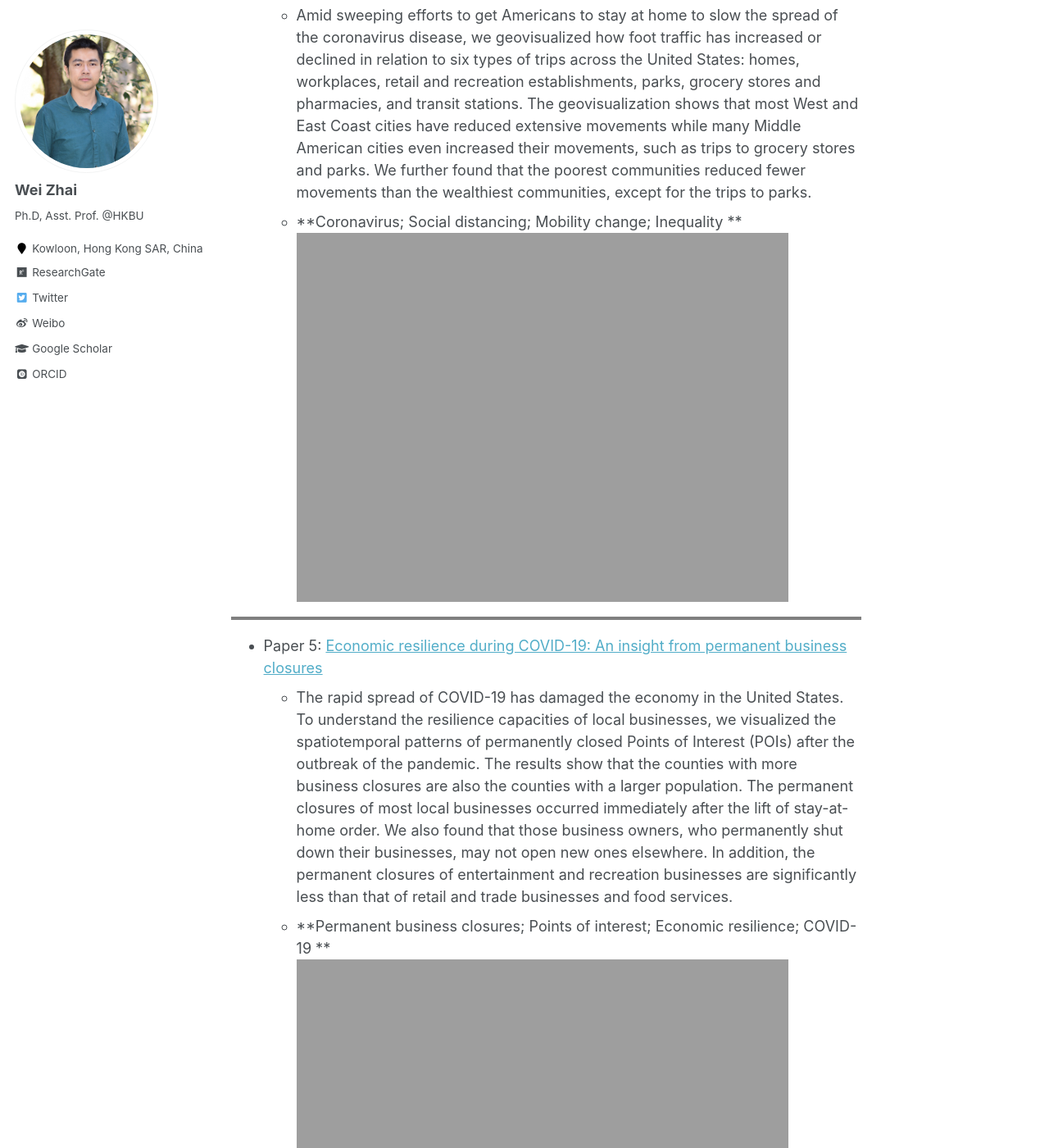
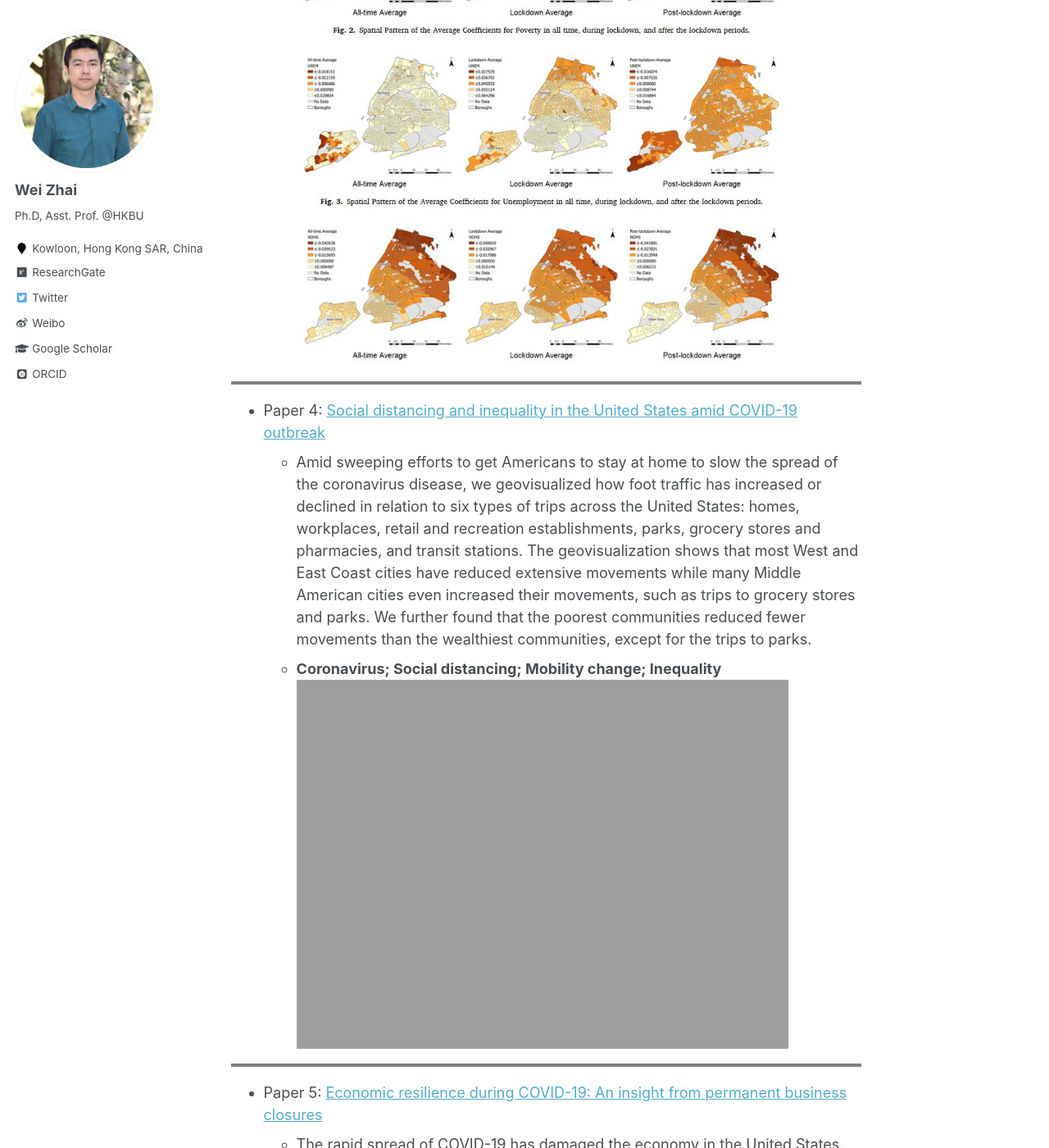
Before and after one commit to skywalkerzhai/weizhai.github.io, a Jekyll site: the page built from _portfolio/portfolio-3.md, in a window 1280 px wide and 1400 px high, scrolled down 4464 px. Shown: the whole window at 82% size. Built offline with Jekyll 4.4.1, drawn with Linux system fonts in a browser that asks for light colours; some web fonts are replaced; some of the changed text lies outside the part shown.

Commit message:
Update portfolio-3.md

```diff
--- a/_portfolio/portfolio-3.md
+++ b/_portfolio/portfolio-3.md
@@ -17,26 +17,26 @@
 * Paper 2: [The impact of ethnic segregation on neighborhood-level social distancing in the United States amid the early outbreak of COVID-19](https://doi.org/10.1177/00420980211050183)
   * The COVID-19 pandemic has been argued to be the ‘great equaliser’, but, in fact, ethnically and racially segregated communities are bearing a disproportionate burden from the disease. Although more people have been infected and died from the disease among these minority communities, still fewer people in these communities are complying with the suggested public health measures like social distancing. The factors contributing to these ramifications remain a long-lasting debate, in part due to the contested theories between ethnic stratification and ethnic community. To offer empirical evidence to this theoretical debate, we tracked public social-distancing behaviours from mobile phone devices across urban census tracts in the United States and employed a difference-in-difference model to examine the impact of racial/ethnic segregation on these behaviours. Specifically, we focussed on non-Hispanic Black and Hispanic communities at the neighbourhood level from three principal dimensions of ethnic segregation, namely, evenness, exposure, and concentration.
   * **Big data; COVID-19; Ethnic segregation; Social distancing**
-<br/><img src='https://skywalkerzhai.github.io/weizhai.github.io/images/USJ1.jpg' width='600'>
+<br/><img src='https://skywalkerzhai.github.io/weizhai.github.io/images/USJ1.png' width='600'>
 <hr style="border:2px solid grey">
 
 * Paper 3: [Examining the Spatial and Temporal Relationship Between Social Vulnerability and Stay-at-home Behaviors in New York City during the COVID-19 Pandemic
 ](https://doi.org/10.1016/j.scs.2021.102757)
   * Social distancing and particularly staying at home are effective public health responses to the COVID-19 pandemic. The sheer scale of behavior changes across a mass population scale is unprecedented and will undoubtedly cause disproportionate hardships for certain vulnerable groups of population and marginalized communities during different periods of the pandemic. However, at the community level, few studies have considered the spatial and temporal variations in such public health behavior changes during this pandemic. We applied a geographically and temporally weighted regression (GTWR) to analyze the spatiotemporal pattern of community stay-at-home behaviors against social vulnerability indicators at the census tract level in New York City from March to August 2020. Our findings are generally supporting the conventional wisdom of social vulnerability yet they also offer new insights. Despite the spatial variations in the effects of social vulnerability on stay-at-home behaviors, people from different vulnerable groups are also exhibiting varying reactions to the pandemic over the duration of this study, thereby highlighting the importance of understanding the spatiotemporal pattern of public health behaviors to develop an effective policy response to avoid the risk of deepening inequalities and to promote a just and sustainable urban future.
-  * **Social vulnerability; Social distancing; Big data; COVID-19; GTWR **
-<br/><img src='https://skywalkerzhai.github.io/weizhai.github.io/images/SCS4.png' width='600'>
+  * **Social vulnerability; Social distancing; Big data; COVID-19; GTWR**
+<br/><img src='https://skywalkerzhai.github.io/weizhai.github.io/images/SCS4.jpg' width='600'>
 <hr style="border:2px solid grey">
 
 * Paper 4: [Social distancing and inequality in the United States amid COVID-19 outbreak](https://doi.org/10.1177/0308518X20932576)
   * Amid sweeping efforts to get Americans to stay at home to slow the spread of the coronavirus disease, we geovisualized how foot traffic has increased or declined in relation to six types of trips across the United States: homes, workplaces, retail and recreation establishments, parks, grocery stores and pharmacies, and transit stations. The geovisualization shows that most West and East Coast cities have reduced extensive movements while many Middle American cities even increased their movements, such as trips to grocery stores and parks. We further found that the poorest communities reduced fewer movements than the wealthiest communities, except for the trips to parks.
-  * **Coronavirus; Social distancing; Mobility change; Inequality **
+  * **Coronavirus; Social distancing; Mobility change; Inequality**
 <br/><img src='https://skywalkerzhai.github.io/weizhai.github.io/images/EPA1.jpeg' width='600'>
 <hr style="border:2px solid grey">
 
 
 * Paper 5: [Economic resilience during COVID-19: An insight from permanent business closures](https://doi.org/10.1177/0308518X211055181)
   * The rapid spread of COVID-19 has damaged the economy in the United States. To understand the resilience capacities of local businesses, we visualized the spatiotemporal patterns of permanently closed Points of Interest (POIs) after the outbreak of the pandemic. The results show that the counties with more business closures are also the counties with a larger population. The permanent closures of most local businesses occurred immediately after the lift of stay-at-home order. We also found that those business owners, who permanently shut down their businesses, may not open new ones elsewhere. In addition, the permanent closures of entertainment and recreation businesses are significantly less than that of retail and trade businesses and food services.
-  * **Permanent business closures; Points of interest; Economic resilience; COVID-19 **
+  * **Permanent business closures; Points of interest; Economic resilience; COVID-19**
 <br/><img src='https://skywalkerzhai.github.io/weizhai.github.io/images/EPA2.jpeg' width='600'>
 <hr style="border:2px solid grey">
 
```
